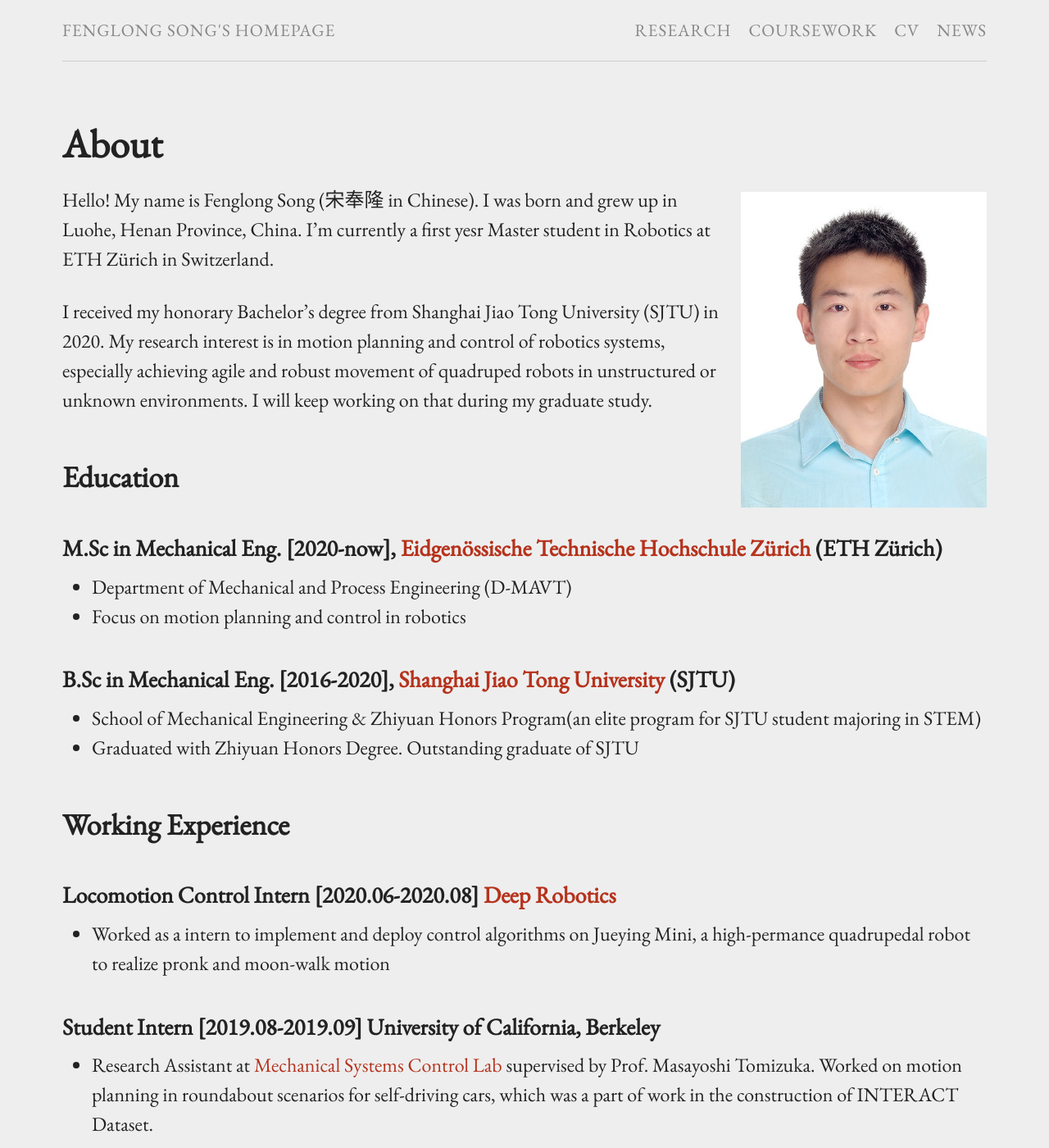
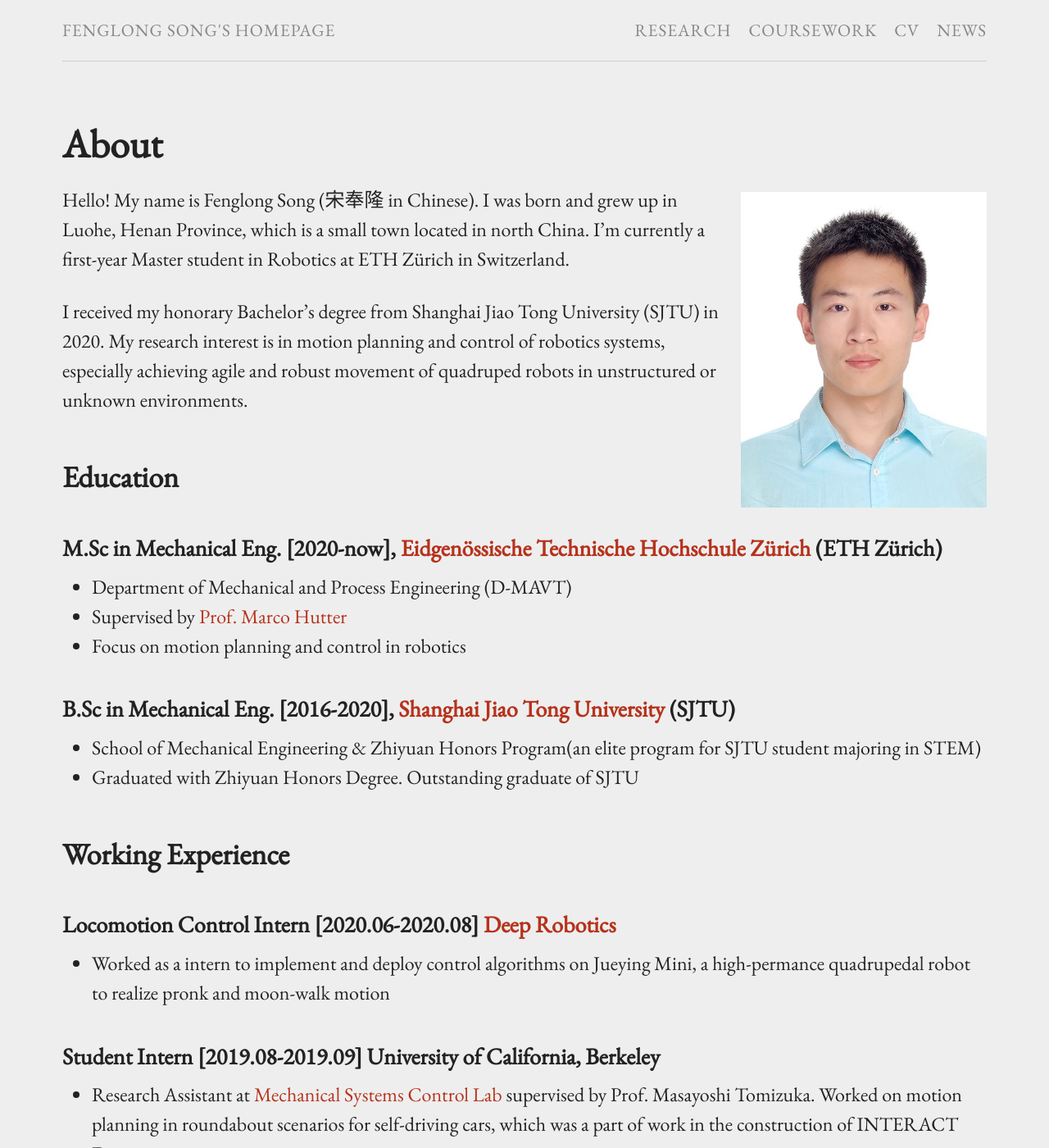
Before and after one commit to FenglongSong/fenglongsong.github.io, a Jekyll site: the page built from index.md, in a window 1280 px wide and 1400 px high. Shown: the whole window at 82% size. Built offline with Jekyll 4.4.1, drawn with Linux system fonts in a browser that asks for light colours; some of the changed text lies outside the part shown.

Commit message:
Update index.md

```diff
--- a/index.md
+++ b/index.md
@@ -6,15 +6,16 @@ permalink: /
 
 {% include image.html url="images/photo.jpg" caption="" width="300px" align="right" %}
 
-Hello! My name is Fenglong Song (宋奉隆 in Chinese). I was born and grew up in Luohe, Henan Province, China. I'm currently a first yesr Master student in Robotics at ETH Zürich in Switzerland.
+Hello! My name is Fenglong Song (宋奉隆 in Chinese). I was born and grew up in Luohe, Henan Province, which is a small town located in north China. I'm currently a first-year Master student in Robotics at ETH Zürich in Switzerland.
 
-I received my honorary Bachelor's degree from Shanghai Jiao Tong University (SJTU) in 2020. My research interest is in motion planning and control of robotics systems, especially achieving agile and robust movement of quadruped robots in unstructured or unknown environments. I will keep working on that during my graduate study.
+I received my honorary Bachelor's degree from Shanghai Jiao Tong University (SJTU) in 2020. My research interest is in motion planning and control of robotics systems, especially achieving agile and robust movement of quadruped robots in unstructured or unknown environments.
 
 ## Education
 
 ### M.Sc in Mechanical Eng. [2020-now], [Eidgenössische Technische Hochschule Zürich](https://www.ethz.ch/) (ETH Zürich)
 
 - Department of Mechanical and Process Engineering (D-MAVT)
+- Supervised by [Prof. Marco Hutter](https://rsl.ethz.ch/the-lab/people/person-detail.MTIxOTEx.TGlzdC8yNDQxLC0xNDI1MTk1NzM1.html)
 - Focus on motion planning and control in robotics
 
 ### B.Sc in Mechanical Eng. [2016-2020], [Shanghai Jiao Tong University](https://www.sjtu.edu.cn/) (SJTU)
@@ -30,7 +31,7 @@ I received my honorary Bachelor's degree from Shanghai Jiao Tong University (SJT
 
 ### Student Intern [2019.08-2019.09] University of California, Berkeley
 
-- Research Assistant at [Mechanical Systems Control Lab](https://msc.berkeley.edu/) supervised by Prof. Masayoshi Tomizuka. Worked on motion planning in roundabout scenarios for self-driving cars, which was a part of work in the construction of INTERACT Dataset.
+- Research Assistant at [Mechanical Systems Control Lab](https://msc.berkeley.edu/) supervised by Prof. Masayoshi Tomizuka. Worked on motion planning in roundabout scenarios for self-driving cars, which was a part of work in the construction of INTERACT Dataset
 
 ## Contact
 
```
